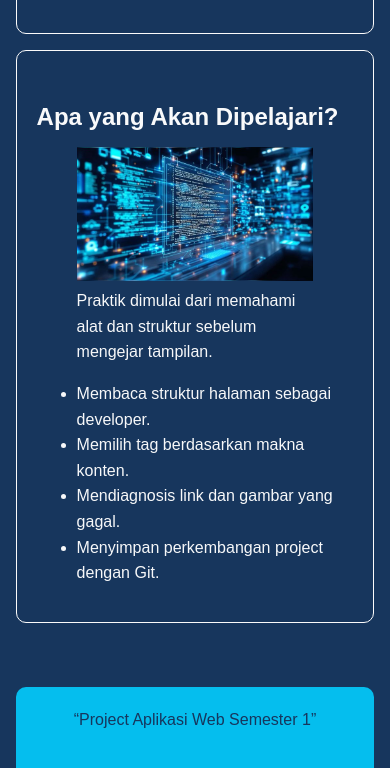
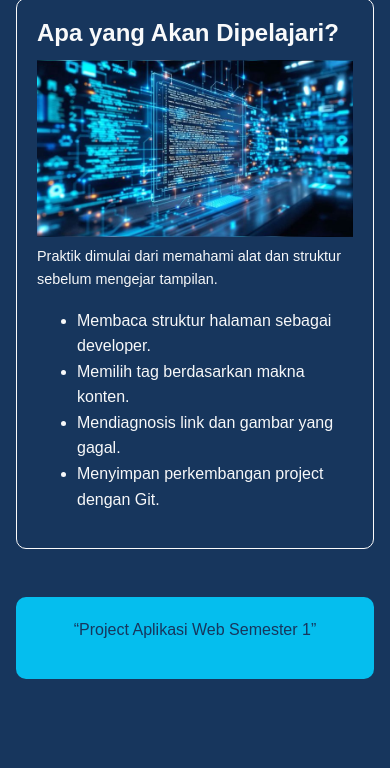
Before and after one commit to imanuellahia08-web/P04-web-2604015, a plain HTML site: page index.html in a window 390 px wide. Shown: the part 1042-1810 px from the top of the page. After the commit the page ends 1737 px from the top, so only its background shows below. Drawn offline with Linux system fonts and the light colour scheme.

Commit message:
feat: buat layout responsive multi viewport

```diff
--- a/index.html
+++ b/index.html
@@ -21,6 +21,7 @@
   </header>
 
   <main>
+    <div class="card-list">
     <section id="tentang" class="card">
   <h2>Tentang TechStarter Day</h2>
   <p>
@@ -60,6 +61,7 @@
     <li>Menyimpan perkembangan project dengan Git.</li>
   </ul>
 </section>
+</div>
   </main>
 
   <footer id="kontak">
--- a/style.css
+++ b/style.css
@@ -15,10 +15,11 @@ header {
   color: #17365d;
   font-size: medium;
   padding: 2rem 4%;
-  width: min(92%, 900px);
+  width: min(100% - 32px, 1100px);
   margin: 0 auto;
-  border-radius: 0 0 10px 10px;
+  border-radius: 10px;
   text-align: center;
+  margin-top: 16px;
 }
 
 header h1 {
@@ -26,9 +27,6 @@ header h1 {
 }
 
 nav {
-  background: white;
-  padding: 0.75rem 4%;
-  border-bottom: 1px solid #dbe2ea;
   display: flex;
   gap: 16px;
   flex-wrap: wrap;
@@ -39,6 +37,7 @@ nav a {
   color: #f9f8f8;
   font-weight: 700;
   text-decoration: none;
+  padding: 4px 8px;
 }
 
 nav a:hover {
@@ -50,15 +49,16 @@ footer {
   color : #17365d;
   font-size: medium;
   padding: 1.25rem 4%;
-  width: min(92%, 900px);
+  width: min(100% - 32px, 1100px);
   margin: 0 auto;
-  border-radius: 10px 10px 0 0;
+  border-radius: 10px;
   text-align: center;
+  margin-bottom: 16px;
 }
 
 main {
-    width: min(92%, 900px);
-    margin: 0 auto;
+    width: min(100% - 32px, 1100px);
+    margin-inline: auto;
     padding: 2rem 0 3rem;
 }
 
@@ -83,8 +83,16 @@ p {
     margin-top: 0;
 }
 
-section { padding: 28px 0; border-top: 1px solid #fcfeff; }
-img { max-width: 100%; height: auto; }
+section {
+  padding: 28px 0;
+  border-top: 1px solid #fcfeff;
+}
+
+img {
+  max-width: 100%;
+  height: auto;
+  display: block;
+}
 
 .card {
   background: #17365d;
@@ -93,3 +101,38 @@ img { max-width: 100%; height: auto; }
   padding: 1.25rem;
   margin-bottom: 1rem;
 }
+
+.card-list {
+  display: flex;
+  flex-wrap: wrap;
+  gap: 24px;
+  align-items: stretch;
+}
+
+.card-list > .card {
+  flex: 1 1 260px;
+  margin-bottom: 0;
+}
+
+.card > h2:first-child {
+  margin-top: 0;
+}
+
+figure {
+  margin: 0 0 1rem;
+}
+
+figcaption {
+  margin-top: 8px;
+  font-size: 0.9rem;
+}
+
+@media (max-width: 400px) {
+  h1 {
+    font-size: 1.5rem;
+  }
+
+  header {
+    padding: 1.25rem 4%;
+  }
+}
```
